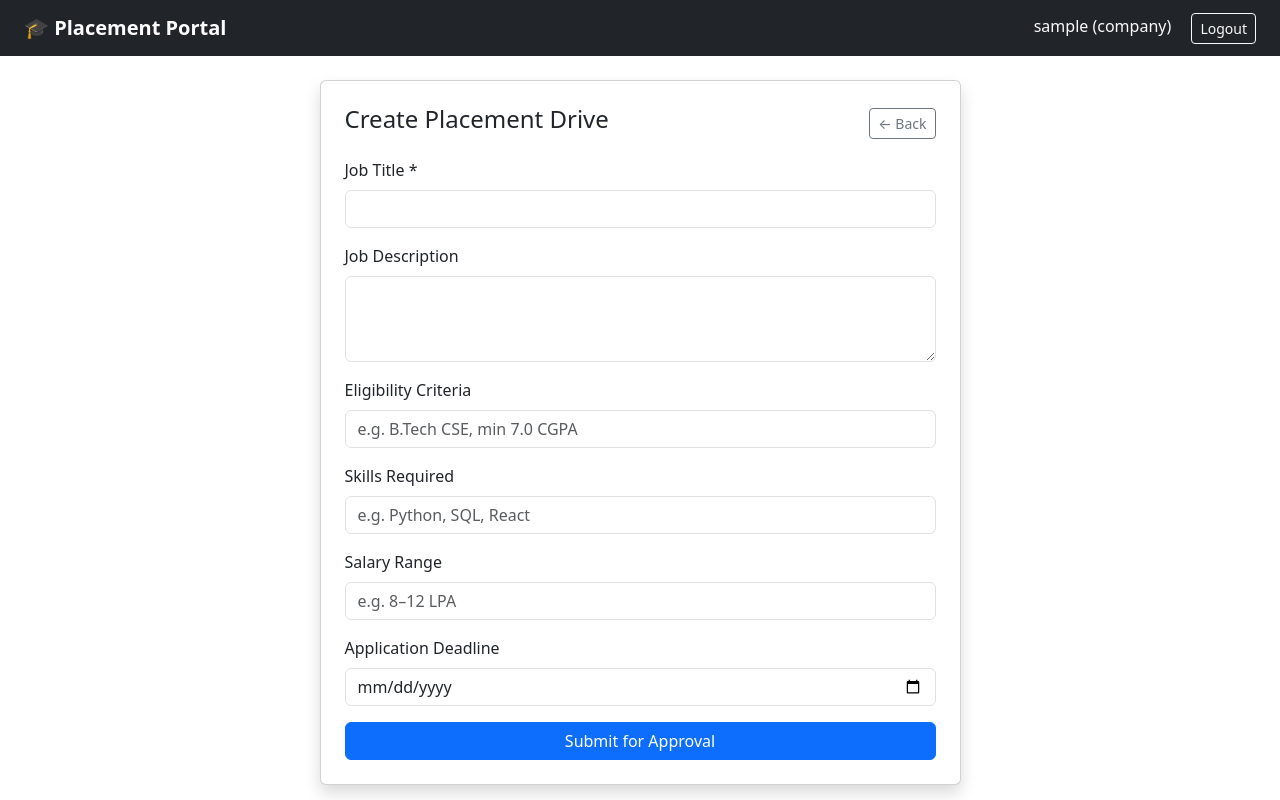
After one commit to 24f2002190/placement-portal-application, a Flask app: page /company/drives/create in a window 1280 px wide. The commit adds this page. Run offline with Flask 3, Linux system fonts and the light colour scheme; the visitor is signed in with stand-in values (Sample User, id 1).

Commit message:
Milestone-PPA Company-Dashboard-Management

```diff
--- a/routes/company.py
+++ b/routes/company.py
@@ -1,7 +1,11 @@
-from flask import Blueprint, render_template, session, redirect, url_for
+from flask import Blueprint, render_template, session, redirect, url_for, request, flash
 from functools import wraps
+from models import get_db
 
 company_bp = Blueprint('company', __name__, url_prefix='/company')
+
+
+# ── DECORATOR ────────────────────────────────────────────────────────────────
 
 def company_required(f):
     @wraps(f)
@@ -11,7 +15,223 @@ def company_required(f):
         return f(*args, **kwargs)
     return decorated
 
+
+# ── DASHBOARD ────────────────────────────────────────────────────────────────
+
 @company_bp.route('/dashboard')
 @company_required
 def dashboard():
-    return render_template('company/dashboard.html')
+    company_id = session['user_id']
+    conn = get_db()
+
+    company = conn.execute(
+        "SELECT * FROM company WHERE company_id=?", (company_id,)
+    ).fetchone()
+
+    # Get all drives by this company with applicant count per drive
+    drives = conn.execute("""
+        SELECT pd.*,
+               COUNT(a.application_id) AS applicant_count
+        FROM placement_drive pd
+        LEFT JOIN application a ON pd.drive_id = a.drive_id
+        WHERE pd.company_id = ?
+        GROUP BY pd.drive_id
+        ORDER BY pd.created_at DESC
+    """, (company_id,)).fetchall()
+
+    stats = {
+        'total_drives'     : len(drives),
+        'total_applicants' : conn.execute("""
+            SELECT COUNT(*) FROM application a
+            JOIN placement_drive pd ON a.drive_id = pd.drive_id
+            WHERE pd.company_id = ?
+        """, (company_id,)).fetchone()[0],
+        'approved_drives'  : conn.execute(
+            "SELECT COUNT(*) FROM placement_drive WHERE company_id=? AND status='Approved'",
+            (company_id,)).fetchone()[0],
+        'pending_drives'   : conn.execute(
+            "SELECT COUNT(*) FROM placement_drive WHERE company_id=? AND status='Pending'",
+            (company_id,)).fetchone()[0],
+    }
+
+    conn.close()
+    return render_template('company/dashboard.html', company=company, drives=drives, stats=stats)
+
+
+# ── CREATE DRIVE ─────────────────────────────────────────────────────────────
+
+@company_bp.route('/drives/create', methods=['GET', 'POST'])
+@company_required
+def create_drive():
+    if request.method == 'POST':
+        job_title    = request.form.get('job_title', '').strip()
+        description  = request.form.get('job_description', '').strip()
+        eligibility  = request.form.get('eligibility', '').strip()
+        skills       = request.form.get('skills_required', '').strip()
+        salary       = request.form.get('salary_range', '').strip()
+        deadline     = request.form.get('application_deadline', '').strip()
+
+        if not job_title:
+            flash('Job title is required.', 'danger')
+            return render_template('company/create_drive.html')
+
+        conn = get_db()
+        conn.execute("""
+            INSERT INTO placement_drive
+                (company_id, job_title, job_description, eligibility,
+                 skills_required, salary_range, application_deadline)
+            VALUES (?, ?, ?, ?, ?, ?, ?)
+        """, (session['user_id'], job_title, description, eligibility,
+              skills, salary, deadline))
+        conn.commit()
+        conn.close()
+
+        flash('Drive submitted for admin approval.', 'success')
+        return redirect(url_for('company.dashboard'))
+
+    return render_template('company/create_drive.html')
+
+
+# ── EDIT DRIVE ───────────────────────────────────────────────────────────────
+
+@company_bp.route('/drives/<int:drive_id>/edit', methods=['GET', 'POST'])
+@company_required
+def edit_drive(drive_id):
+    conn  = get_db()
+    drive = conn.execute(
+        "SELECT * FROM placement_drive WHERE drive_id=? AND company_id=?",
+        (drive_id, session['user_id'])
+    ).fetchone()
+
+    if not drive:
+        flash('Drive not found.', 'danger')
+        conn.close()
+        return redirect(url_for('company.dashboard'))
+
+    if request.method == 'POST':
+        job_title   = request.form.get('job_title', '').strip()
+        description = request.form.get('job_description', '').strip()
+        eligibility = request.form.get('eligibility', '').strip()
+        skills      = request.form.get('skills_required', '').strip()
+        salary      = request.form.get('salary_range', '').strip()
+        deadline    = request.form.get('application_deadline', '').strip()
+
+        conn.execute("""
+            UPDATE placement_drive
+            SET job_title=?, job_description=?, eligibility=?,
+                skills_required=?, salary_range=?, application_deadline=?,
+                status='Pending'
+            WHERE drive_id=? AND company_id=?
+        """, (job_title, description, eligibility, skills, salary, deadline,
+              drive_id, session['user_id']))
+        # status resets to Pending so admin re-approves any edits
+        conn.commit()
+        conn.close()
+
+        flash('Drive updated and resubmitted for approval.', 'success')
+        return redirect(url_for('company.dashboard'))
+
+    conn.close()
+    return render_template('company/edit_drive.html', drive=drive)
+
+
+# ── CLOSE DRIVE ──────────────────────────────────────────────────────────────
+
+@company_bp.route('/drives/<int:drive_id>/close')
+@company_required
+def close_drive(drive_id):
+    conn = get_db()
+    conn.execute("""
+        UPDATE placement_drive SET status='Closed'
+        WHERE drive_id=? AND company_id=?
+    """, (drive_id, session['user_id']))
+    conn.commit()
+    conn.close()
+    flash('Drive closed.', 'info')
+    return redirect(url_for('company.dashboard'))
+
+
+# ── DELETE DRIVE ─────────────────────────────────────────────────────────────
+
+@company_bp.route('/drives/<int:drive_id>/delete')
+@company_required
+def delete_drive(drive_id):
+    conn = get_db()
+    conn.execute("""
+        DELETE FROM placement_drive
+        WHERE drive_id=? AND company_id=?
+    """, (drive_id, session['user_id']))
+    conn.commit()
+    conn.close()
+    flash('Drive deleted.', 'danger')
+    return redirect(url_for('company.dashboard'))
+
+
+# ── VIEW APPLICATIONS FOR A DRIVE ────────────────────────────────────────────
+
+@company_bp.route('/drives/<int:drive_id>/applications')
+@company_required
+def drive_applications(drive_id):
+    conn = get_db()
+
+    # Make sure this drive belongs to this company
+    drive = conn.execute("""
+        SELECT * FROM placement_drive
+        WHERE drive_id=? AND company_id=?
+    """, (drive_id, session['user_id'])).fetchone()
+
+    if not drive:
+        flash('Drive not found.', 'danger')
+        conn.close()
+        return redirect(url_for('company.dashboard'))
+
+    applications = conn.execute("""
+        SELECT a.*, s.name, s.email, s.phone, s.skills,
+               s.education, s.cgpa, s.resume_path
+        FROM application a
+        JOIN student s ON a.student_id = s.student_id
+        WHERE a.drive_id = ?
+        ORDER BY a.application_date DESC
+    """, (drive_id,)).fetchall()
+
+    conn.close()
+    return render_template('company/applications.html',
+                           drive=drive, applications=applications)
+
+
+# ── UPDATE APPLICATION STATUS ─────────────────────────────────────────────────
+
+@company_bp.route('/applications/<int:application_id>/update', methods=['POST'])
+@company_required
+def update_application(application_id):
+    new_status = request.form.get('status')
+    valid = ['Applied', 'Shortlisted', 'Selected', 'Rejected']
+
+    if new_status not in valid:
+        flash('Invalid status.', 'danger')
+        return redirect(url_for('company.dashboard'))
+
+    conn = get_db()
+
+    # Get drive_id so we can redirect back to the right applications page
+    app_row = conn.execute("""
+        SELECT a.drive_id FROM application a
+        JOIN placement_drive pd ON a.drive_id = pd.drive_id
+        WHERE a.application_id=? AND pd.company_id=?
+    """, (application_id, session['user_id'])).fetchone()
+
+    if not app_row:
+        flash('Application not found.', 'danger')
+        conn.close()
+        return redirect(url_for('company.dashboard'))
+
+    conn.execute("""
+        UPDATE application SET status=?
+        WHERE application_id=?
+    """, (new_status, application_id))
+    conn.commit()
+    drive_id = app_row['drive_id']
+    conn.close()
+
+    flash(f'Application status updated to {new_status}.', 'success')
+    return redirect(url_for('company.drive_applications', drive_id=drive_id))
--- /dev/null
+++ b/templates/company/create_drive.html
@@ -0,0 +1,47 @@
+{% extends 'base.html' %}
+{% block title %}Create Drive{% endblock %}
+
+{% block content %}
+<div class="row justify-content-center">
+  <div class="col-md-7">
+    <div class="card shadow">
+      <div class="card-body p-4">
+        <div class="d-flex justify-content-between align-items-center mb-3">
+          <h4>Create Placement Drive</h4>
+          <a href="{{ url_for('company.dashboard') }}" class="btn btn-outline-secondary btn-sm">← Back</a>
+        </div>
+        <form method="POST">
+          <div class="mb-3">
+            <label class="form-label">Job Title *</label>
+            <input type="text" name="job_title" class="form-control" required>
+          </div>
+          <div class="mb-3">
+            <label class="form-label">Job Description</label>
+            <textarea name="job_description" class="form-control" rows="3"></textarea>
+          </div>
+          <div class="mb-3">
+            <label class="form-label">Eligibility Criteria</label>
+            <input type="text" name="eligibility" class="form-control"
+                   placeholder="e.g. B.Tech CSE, min 7.0 CGPA">
+          </div>
+          <div class="mb-3">
+            <label class="form-label">Skills Required</label>
+            <input type="text" name="skills_required" class="form-control"
+                   placeholder="e.g. Python, SQL, React">
+          </div>
+          <div class="mb-3">
+            <label class="form-label">Salary Range</label>
+            <input type="text" name="salary_range" class="form-control"
+                   placeholder="e.g. 8–12 LPA">
+          </div>
+          <div class="mb-3">
+            <label class="form-label">Application Deadline</label>
+            <input type="date" name="application_deadline" class="form-control">
+          </div>
+          <button type="submit" class="btn btn-primary w-100">Submit for Approval</button>
+        </form>
+      </div>
+    </div>
+  </div>
+</div>
+{% endblock %}
```
Also changed, not shown: templates/company/applications.html (added, +72 -0 lines), templates/company/dashboard.html (+100 -2 lines), templates/company/edit_drive.html (added, +52 -0 lines).
